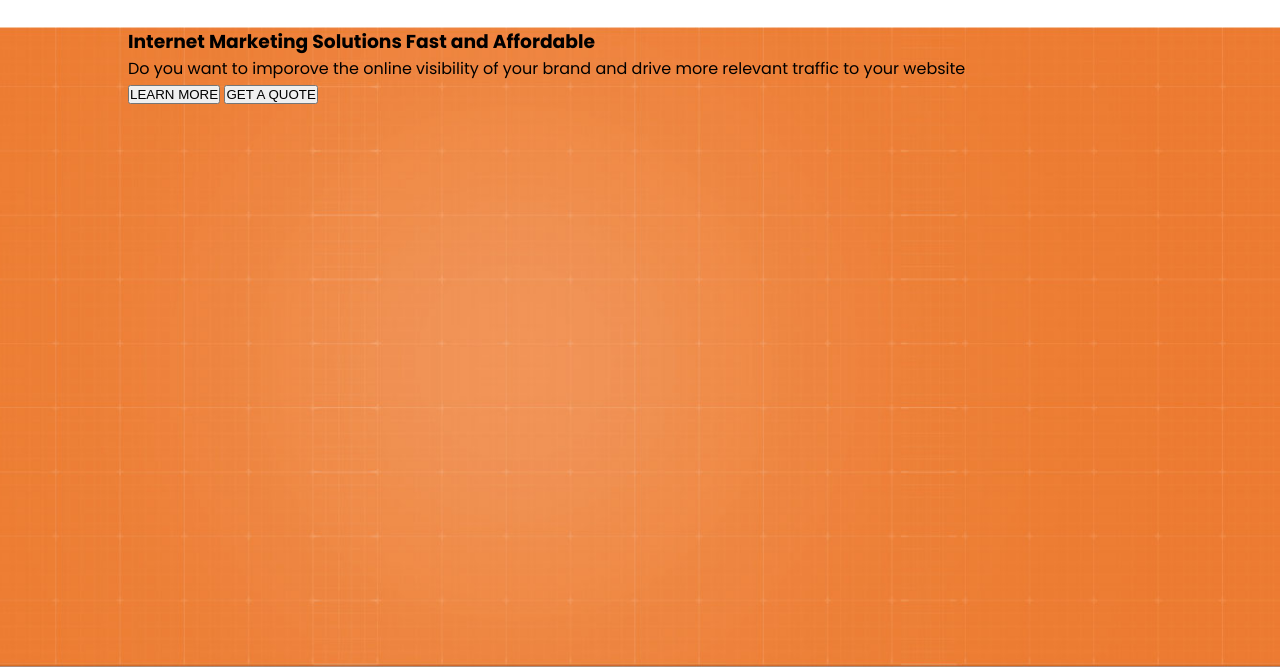
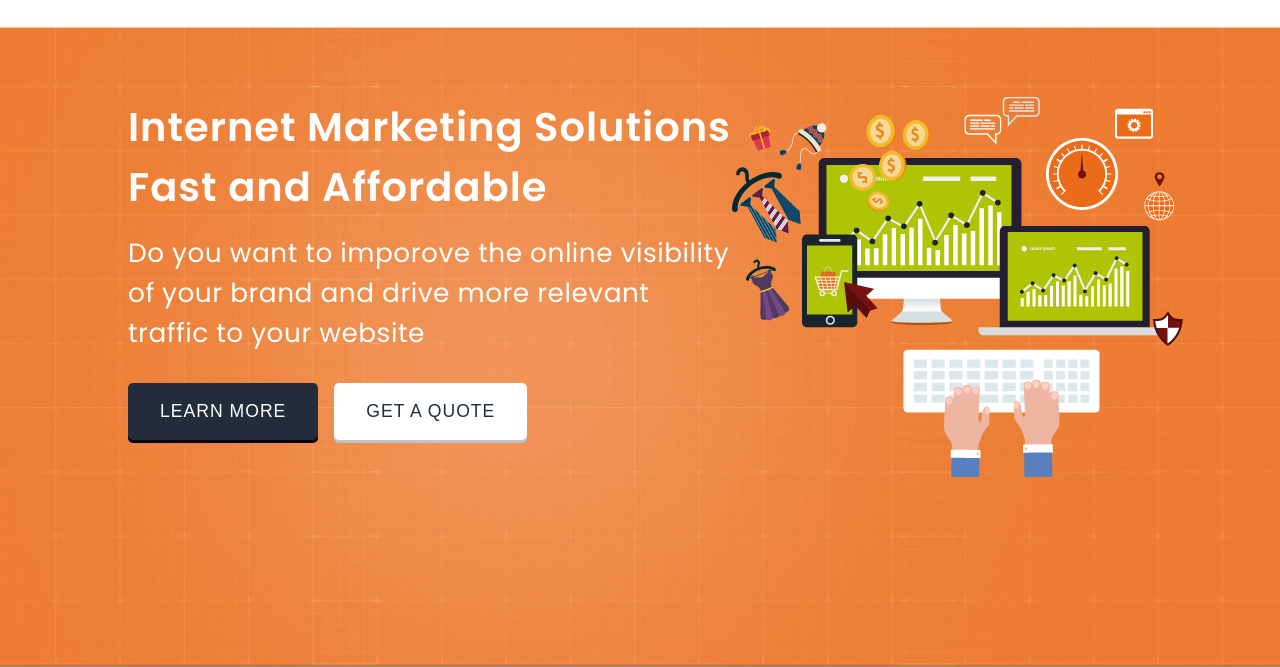
Before and after one commit to ahsan2001monjurul/infinity, a plain HTML site: page index.html in a window 1280 px wide. Shown: the part 136-803 px from the top of the page. Drawn offline with Linux system fonts and the light colour scheme.

Commit message:
bgcontaine

```diff
--- a/index.html
+++ b/index.html
@@ -54,17 +54,25 @@
         <!-- --------bg part--------- -->
         <section class="bg-container">
             <div class="container par-but">
-                <div class="">
-                    <h3>Internet Marketing Solutions Fast and Affordable</h3>
-                    <p>Do you want to imporove the online visibility of your brand and drive more relevant traffic to your website</p>
+                <div class="bgwid">
+                    <h3 class="parahead">Internet Marketing Solutions Fast and Affordable</h3>
+                    <p class="para">Do you want to imporove the online visibility of your brand and drive more relevant traffic to your website</p>
+                    <div class="but1">
+                        <div class="bt2">
+                            <button class="but2">LEARN MORE</button>
+                        </div>
+                        <div class="bt3">
+                            <button class="but3">GET A QUOTE</button>
+                        </div>
+                    </div>
                 </div>
-                <div class="but1">
-                    <button>LEARN MORE</button>
-                    <BUTton>GET A QUOTE</BUTton>
-
+                <div class="bgimg">
+                    <img src="./img/img1.png" alt="">
                 </div>
-
             </div>
+        </section>
+        <!-- ------black-bg-img------ -->
+        <section class="black">
 
         </section>
 
--- a/style.css
+++ b/style.css
@@ -11,6 +11,8 @@
     --color4: #4AD5C0;
     --color5: #596269;
     --color6: #2f3542;
+    --color7: #bdc3c7;
+    --color8: #994123;
 }
 body{
     font-family: 'Poppins', sans-serif;
@@ -123,6 +125,80 @@ body{
     background-size: cover;
     background-position: center;
 }
+.bgwid{
+    width: 70%;
+
+}
+.parahead{
+    padding-top: 70px;
+    margin-bottom: 16px ;
+    font-size: 2.5em;
+    font-weight: 600;
+    color: var(--color1);
+    letter-spacing: 1px;
+}
+.para{
+    font-size: 1.65em;
+    font-weight: 400;
+    color: var(--color1);
+    letter-spacing: .5px;
+    margin-bottom: 30px ;
+}
+.but2{
+    padding: 18px 32px;
+    background-color: var(--color2);
+    color: var(--color1);
+    border: none;
+    font-size: 1.1em;
+    font-weight: 400;
+    letter-spacing: 1px;
+    border-radius: 5px;
+    margin-right: 8px;
+    box-shadow: 0px 3px black;
+}
+.but3{
+    padding: 18px 32px;
+    background-color: var(--color1);
+    color: var(--color2);
+    border: none;
+    font-size: 1.1em;
+    font-weight: 400;
+    letter-spacing: 1px;
+    border-radius: 5px;
+    margin-left: 8px;
+    box-shadow: 0px 3px var(--color7);
+}
+.but1{
+    display: flex;
+
+}
+.bt2 button{
+    transition: all 350ms;
+}
+.bt2 :hover{
+    background-color: var(--color3);
+    color: var(--color1);
+    box-shadow: 0px 3px var(--color8);
+}
+.bt3 button{
+    transition: all 350ms;
+}
+.bt3 :hover{
+    background-color: var(--color3);
+    color: var(--color1);
+    box-shadow: 0px 3px var(--color8);
+}
+.par-but{
+    display: flex;
+    justify-content: space-between;
+}
+.bgimg{
+    width: 41%;
+    padding-top: 70px;
+}
+
+
+
 
 
 
```
